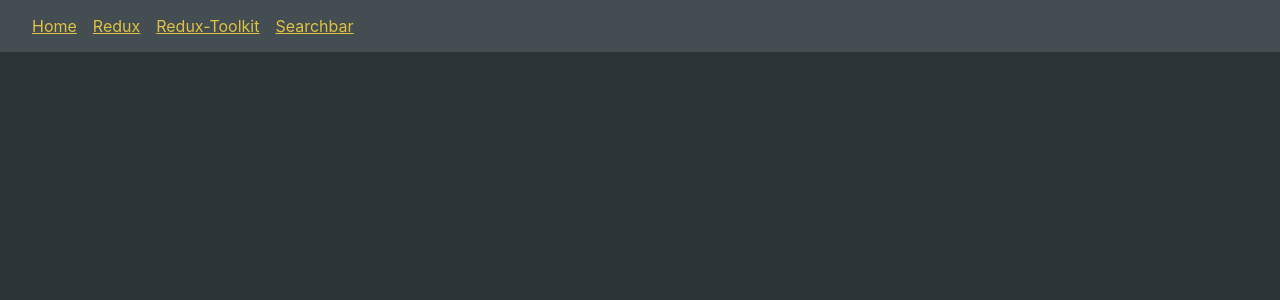
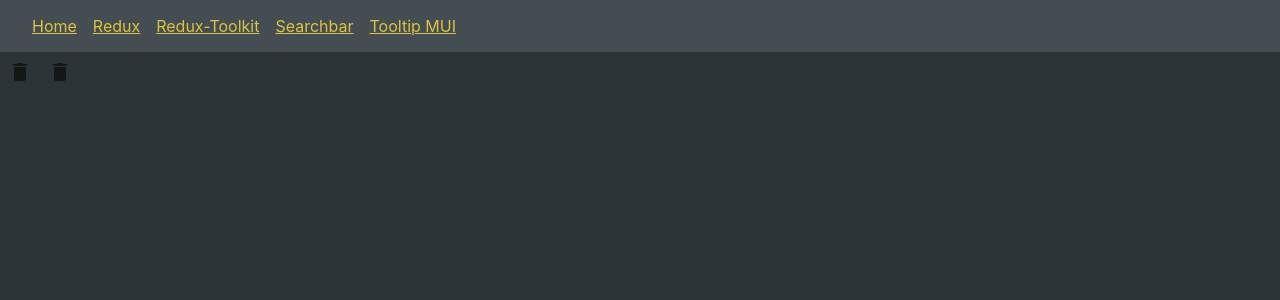
Before and after one commit to lut3k-IT/react-testing, a React (Create React App) app: page /react-testing/tooltip-mui in a window 1280 px wide. Shown: the top 300 px of the page. Built offline with nearby package versions, Linux system fonts and the light colour scheme.

Commit message:
mui tooltip

```diff
--- a/package.json
+++ b/package.json
@@ -4,6 +4,10 @@
   "version": "0.1.0",
   "private": true,
   "dependencies": {
+    "@emotion/react": "^11.10.5",
+    "@emotion/styled": "^11.10.5",
+    "@mui/icons-material": "^5.10.16",
+    "@mui/material": "^5.10.17",
     "@testing-library/jest-dom": "^5.16.5",
     "@testing-library/react": "^13.4.0",
     "@testing-library/user-event": "^13.5.0",
--- a/src/components/index.js
+++ b/src/components/index.js
@@ -1 +1,5 @@
-export { default as Page } from './Page';
+/* ---------------------------------- hooks --------------------------------- */
+export { default as TooltipMui } from './layout/TooltipMui';
+
+/* --------------------------------- layout --------------------------------- */
+export { default as Page } from './layout/PageStyle';
--- /dev/null
+++ b/src/components/layout/TooltipMui/index.js
@@ -0,0 +1,14 @@
+import { Tooltip } from '@mui/material';
+
+export default function TooltipMui({
+  children,
+  title,
+  placement = 'bottom',
+  arrow = true,
+}) {
+  return (
+    <Tooltip title={title} placement={placement} arrow={arrow}>
+      {children}
+    </Tooltip>
+  );
+}
--- a/src/features/App.js
+++ b/src/features/App.js
@@ -1,5 +1,5 @@
 import style from './App.module.scss';
-import { Redux, Home, ReduxToolkit, Searchbar } from 'features';
+import { Redux, Home, ReduxToolkit, Searchbar, TooltipPage } from 'features';
 import { Route, Routes } from 'react-router';
 import { Link } from 'react-router-dom';
 
@@ -20,6 +20,9 @@ export default function App() {
           <li>
             <Link to='/searchbar'>Searchbar</Link>
           </li>
+          <li>
+            <Link to='/tooltip-mui'>Tooltip MUI</Link>
+          </li>
         </ul>
       </nav>
       <Routes>
@@ -27,6 +30,7 @@ export default function App() {
         <Route path='/redux' element={<Redux />} />
         <Route path='/redux-toolkit' element={<ReduxToolkit />} />
         <Route path='/searchbar' element={<Searchbar />} />
+        <Route path='/tooltip-mui' element={<TooltipPage />} />
       </Routes>
     </>
   );
--- /dev/null
+++ b/src/features/TooltipPage/index.js
@@ -0,0 +1,28 @@
+import { IconButton } from '@mui/material';
+import DeleteIcon from '@mui/icons-material/Delete';
+import { TooltipMui } from 'components';
+
+export default function TooltipPage() {
+  const tooltipHTML = (
+    <>
+      <h1>Heading</h1>
+      <p>Paragraph ...</p>
+      <a href='https://google.com'>A link</a>
+    </>
+  );
+
+  return (
+    <>
+      <TooltipMui title={'Click this button ⚠️'}>
+        <IconButton>
+          <DeleteIcon />
+        </IconButton>
+      </TooltipMui>
+      <TooltipMui title={tooltipHTML}>
+        <IconButton>
+          <DeleteIcon />
+        </IconButton>
+      </TooltipMui>
+    </>
+  );
+}
--- a/src/features/index.js
+++ b/src/features/index.js
@@ -2,3 +2,4 @@ export { default as Home } from './HomePage';
 export { default as Redux } from './Redux';
 export { default as ReduxToolkit } from './ReduxToolkit';
 export { default as Searchbar } from './Searchbar';
+export { default as TooltipPage } from './TooltipPage';
```
Also changed, not shown: src/components/layout/PageStyle/index.js (renamed from src/components/Page/index.js), 1 other file (tests, documents, lock files or other folders).
